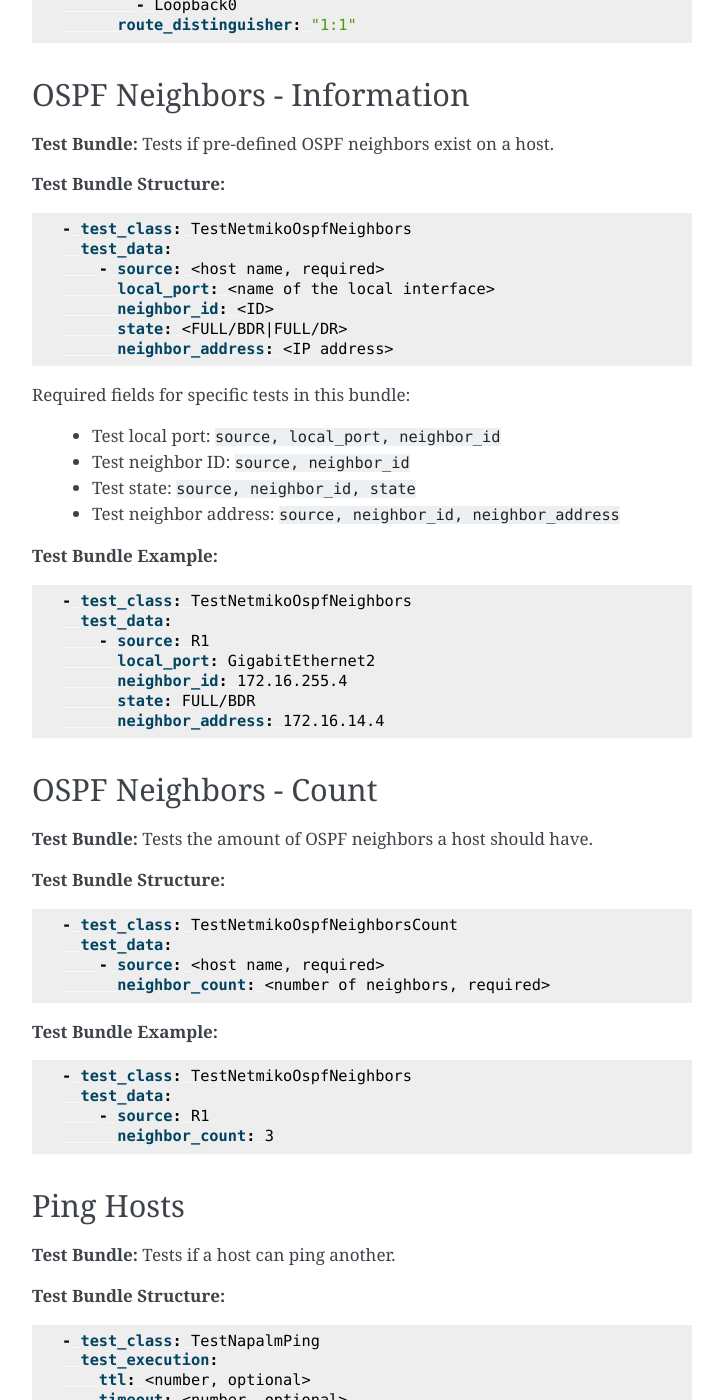
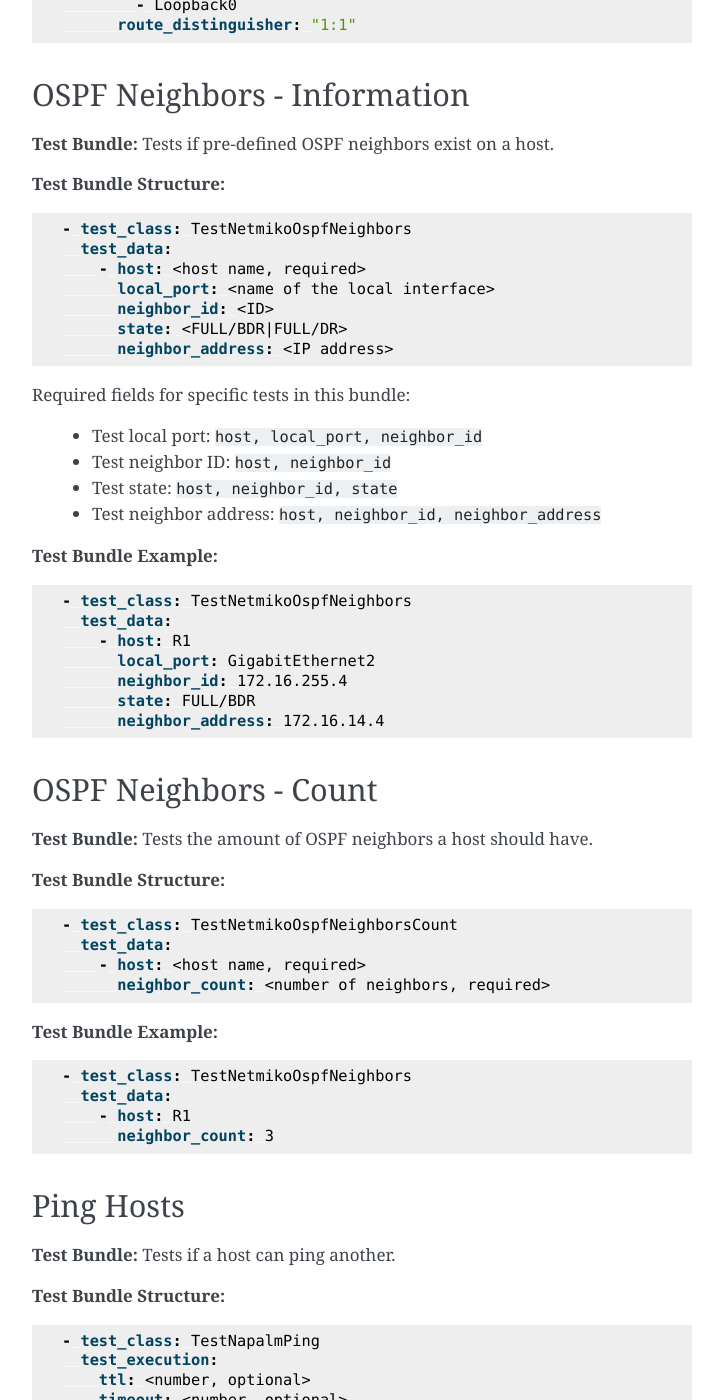
Before and after one commit to network-unit-testing-system/nuts, a Sphinx documentation site: the page built from docs/source/testbundles/alltestbundles.rst, in a window 1280 px wide and 1400 px high, scrolled down 3892 px. Shown: the whole window, without its empty margins (388-1111 px from the left). Built offline with Sphinx 7.4.7, drawn with Linux system fonts in a browser that asks for light colours.

Commit message:
fix naming in OSPF neighbors test bundle

```diff
--- a/docs/source/testbundles/alltestbundles.rst
+++ b/docs/source/testbundles/alltestbundles.rst
@@ -203,7 +203,7 @@ OSPF Neighbors - Information
 
     - test_class: TestNetmikoOspfNeighbors
       test_data:
-        - source: <host name, required>
+        - host: <host name, required>
           local_port: <name of the local interface>
           neighbor_id: <ID>
           state: <FULL/BDR|FULL/DR>
@@ -211,10 +211,10 @@ OSPF Neighbors - Information
 
 Required fields for specific tests in this bundle:
 
-    * Test local port: ``source, local_port, neighbor_id``
-    * Test neighbor ID: ``source, neighbor_id``
-    * Test state: ``source, neighbor_id, state``
-    * Test neighbor address: ``source, neighbor_id, neighbor_address``
+    * Test local port: ``host, local_port, neighbor_id``
+    * Test neighbor ID: ``host, neighbor_id``
+    * Test state: ``host, neighbor_id, state``
+    * Test neighbor address: ``host, neighbor_id, neighbor_address``
 
 
 **Test Bundle Example:**
@@ -223,7 +223,7 @@ Required fields for specific tests in this bundle:
 
     - test_class: TestNetmikoOspfNeighbors
       test_data:
-        - source: R1
+        - host: R1
           local_port: GigabitEthernet2
           neighbor_id: 172.16.255.4
           state: FULL/BDR
@@ -241,7 +241,7 @@ OSPF Neighbors - Count
 
     - test_class: TestNetmikoOspfNeighborsCount
       test_data:
-        - source: <host name, required>
+        - host: <host name, required>
           neighbor_count: <number of neighbors, required>
 
 **Test Bundle Example:**
@@ -250,7 +250,7 @@ OSPF Neighbors - Count
 
     - test_class: TestNetmikoOspfNeighbors
       test_data:
-        - source: R1
+        - host: R1
           neighbor_count: 3
 
 
```
Also changed, not shown: 1 other file.
